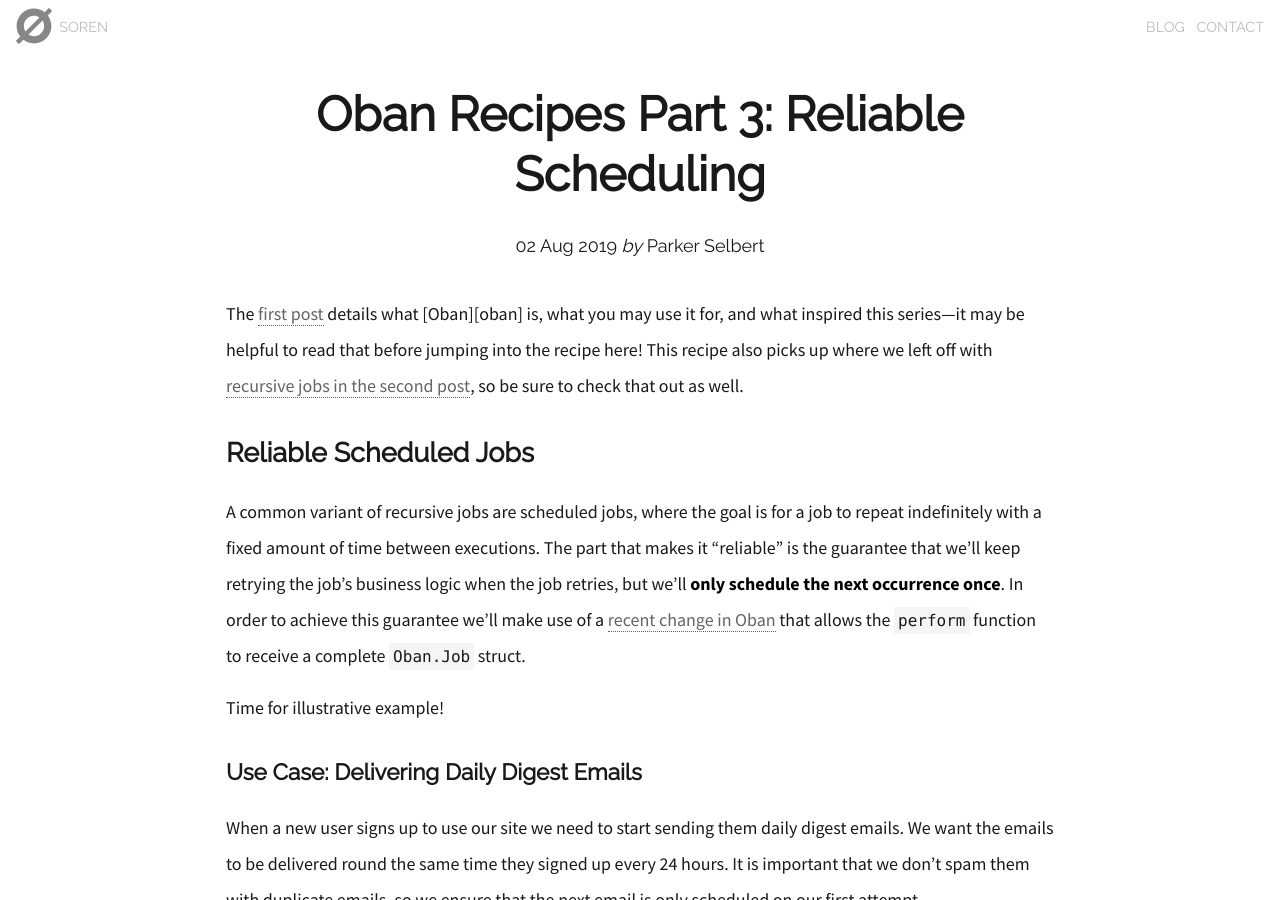
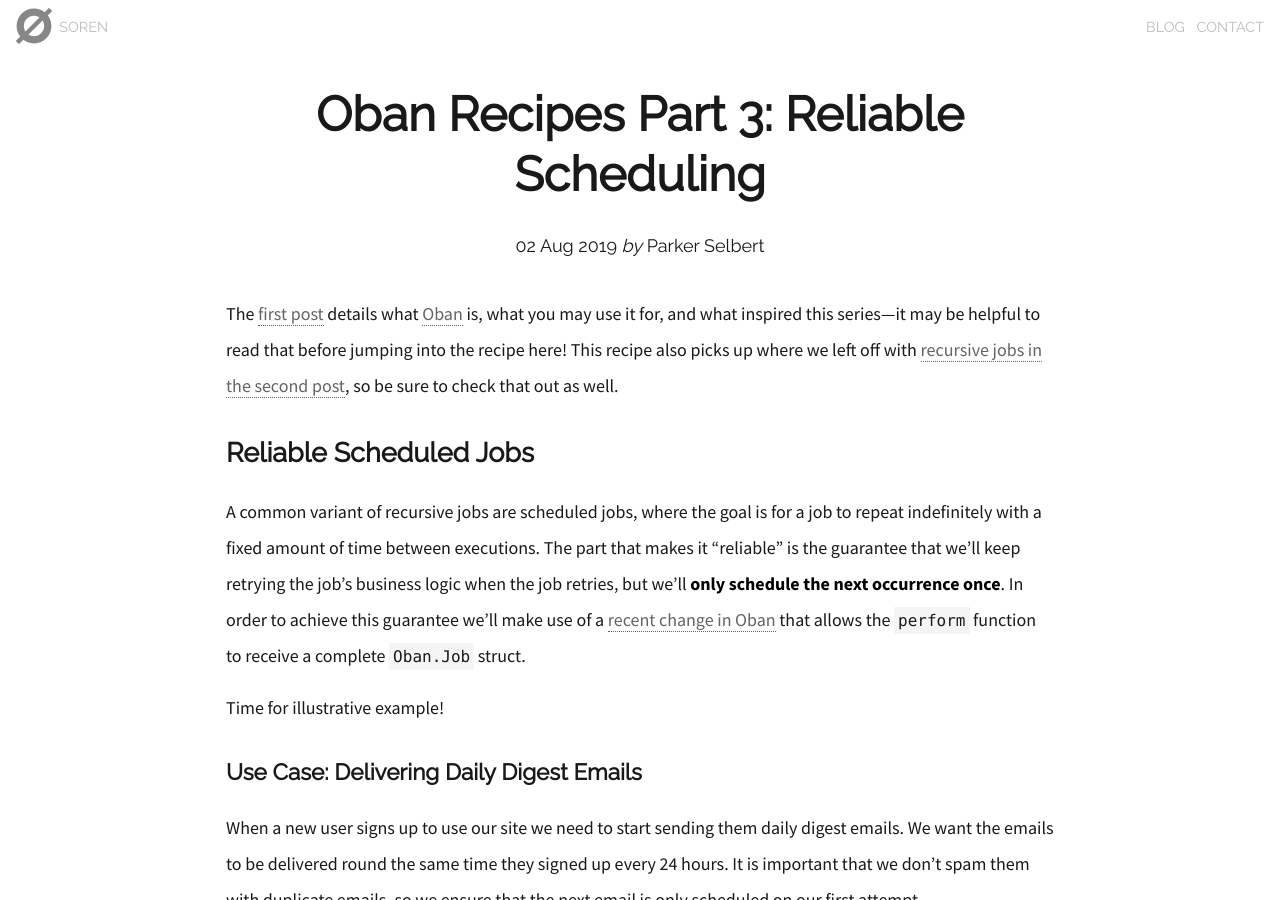
Before and after one commit to sorentwo/soren-website, a Jekyll site: the page built from _posts/2019-08-02-oban-recipes-part-3-reliable-scheduling.md, in a window 1280 px wide and 900 px high. Built offline with Jekyll 4.4.1, drawn with Linux system fonts in a browser that asks for light colours; some of the changed lines change nothing that is shown.

Commit message:
Fix oban link in the part 3 recipe

```diff
--- a/_posts/2019-08-02-oban-recipes-part-3-reliable-scheduling.md
+++ b/_posts/2019-08-02-oban-recipes-part-3-reliable-scheduling.md
@@ -95,6 +95,7 @@ _This example, and the feature that made it possible, is based on an [extensive
 * [Oban Recipes Part 1: Unique Jobs][part1]
 * [Oban Recipes Part 2: Recursive Jobs][part2]
 
+[oban]: https://github.com/sorentwo/oban
 [oi27]: https://github.com/sorentwo/oban/issues/27
 [wm]: https://github.com/sorentwo/oban/blob/master/lib/oban/worker.ex
 [pr]: https://github.com/sorentwo/oban/pull/32
```
